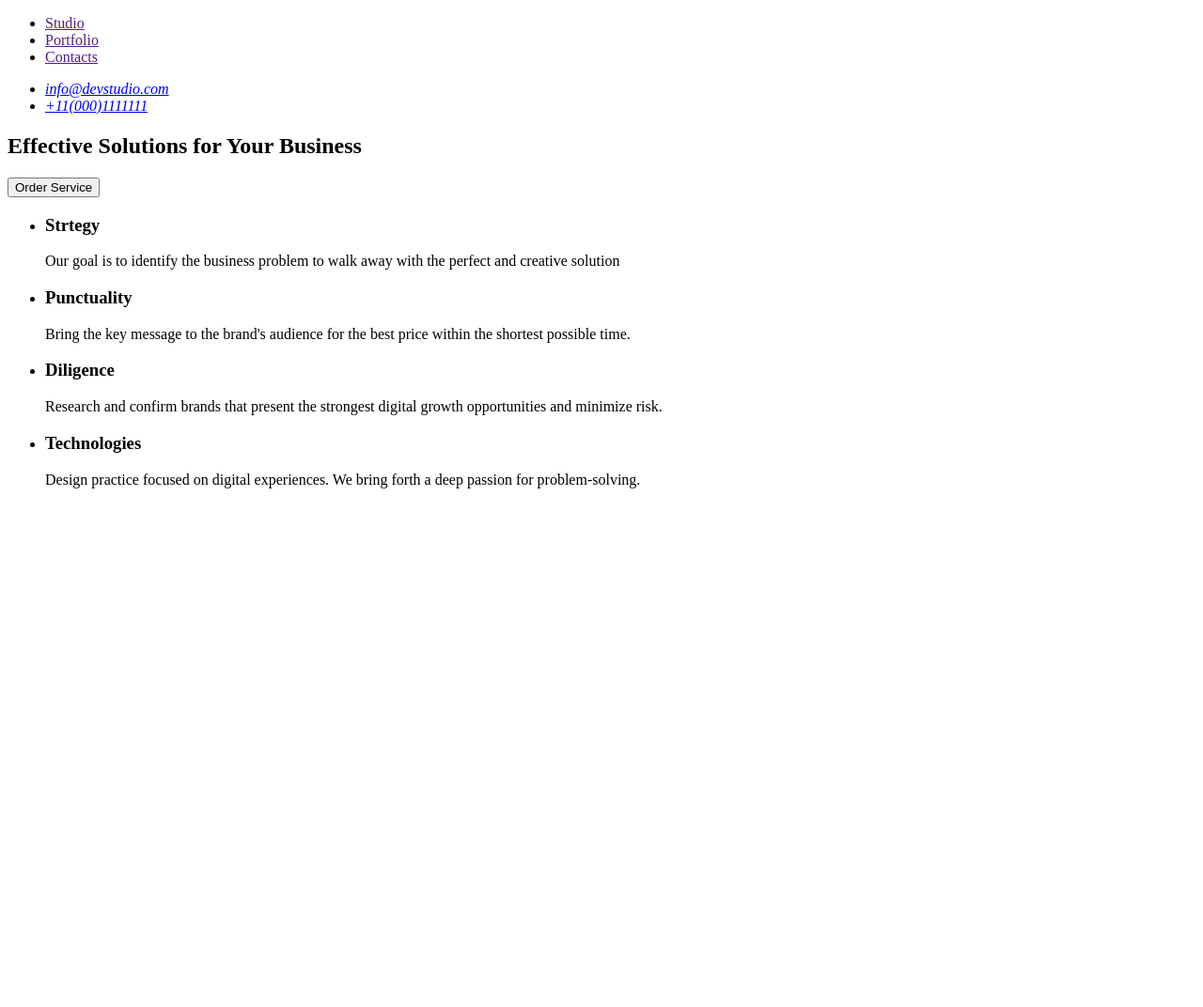
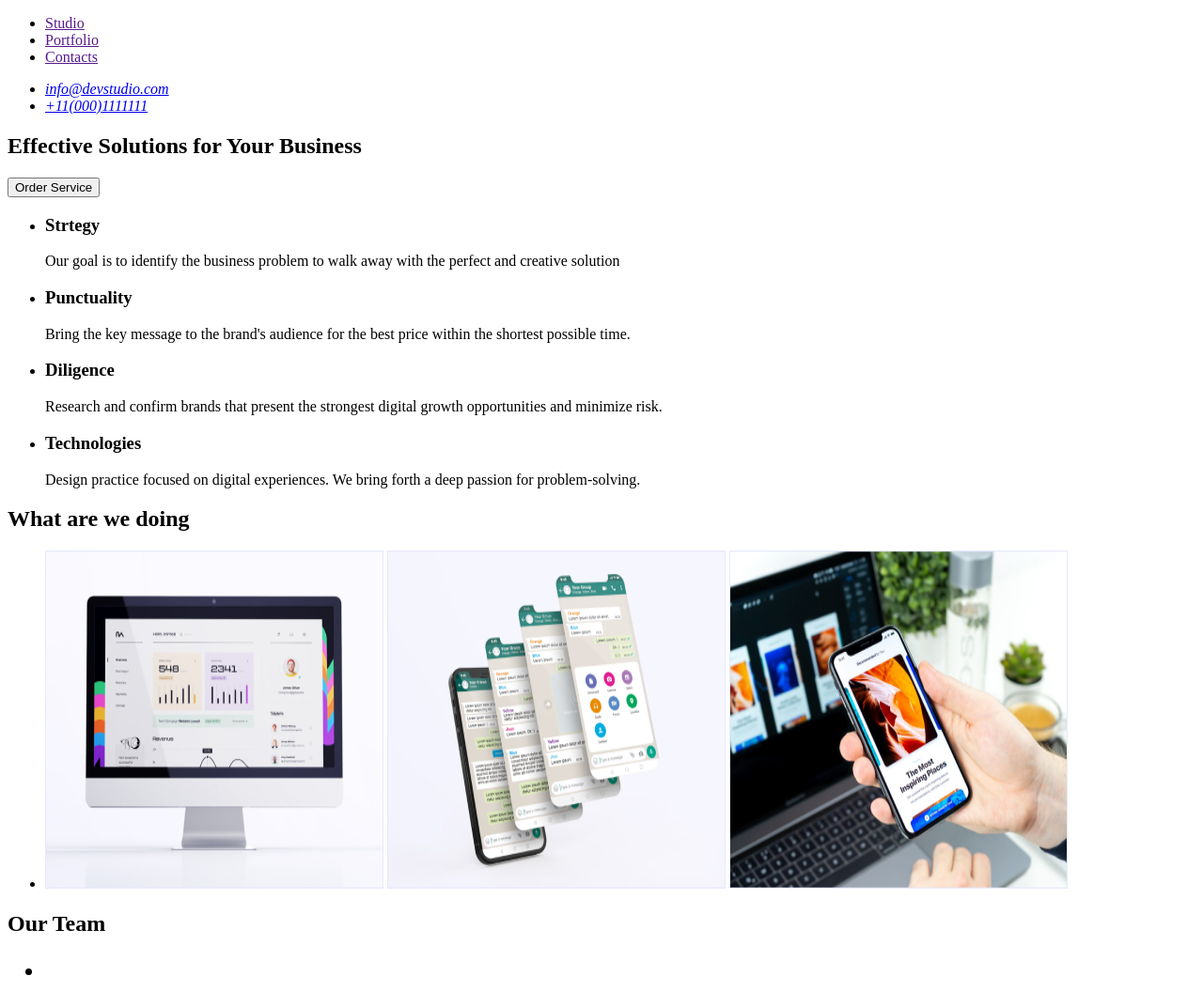
Before and after one commit to Foxfonblack/goit-markup-hw-01, a plain HTML site: page index.html in a window 1280 px wide. Shown: the whole page at 94% size. Before the commit the page ends 800 px from the top, so only its background shows below. Drawn offline with Linux system fonts and the light colour scheme.

Commit message:
index.html

```diff
--- a/index.html
+++ b/index.html
@@ -12,6 +12,7 @@
       <nav>
         <!-- LOGO -->
         <a href="./index.html" WebStudio> </a>
+        <!-- Navigation -->
         <ul>
           <li>
             <a href="">Studio</a>
@@ -72,12 +73,48 @@
           </li>
           <li>
             <h3>Technologies</h3>
-            <p>Design practice focused on digital experiences. We bring forth a deep passion for problem-solving.
-
+            <p>
+              Design practice focused on digital experiences. We bring forth a
+              deep passion for problem-solving.
             </p>
           </li>
         </ul>
       </section>
+      <section>
+        <h2>What are we doing</h2>
+        <ul>
+          <li>
+            <img
+              src="images/photo/iMac.jpg"
+              alt="iMac"
+              width="360"
+              height="360"
+            />
+            <img
+              src="images/photo/iPhones.jpg"
+              alt="iPhones"
+              width="360"
+              height="360"
+            />
+            <img
+              src="images/photo/iPhone2.jpg"
+              alt="iPhone"
+              width="360"
+              height="360"
+            />
+          </li>
+        </ul>
+      </section>
+      <section>
+        <h2>
+            Our Team
+            <ul>
+                <li>
+
+                </li>
+            </ul>
+        </h2>
+      </section>
     </main>
   </body>
 </html>
```
Also changed, not shown: images/photo/iMac.jpg (added), images/photo/iPhone2.jpg (added), images/photo/iPhones.jpg (added), 2 other files.
